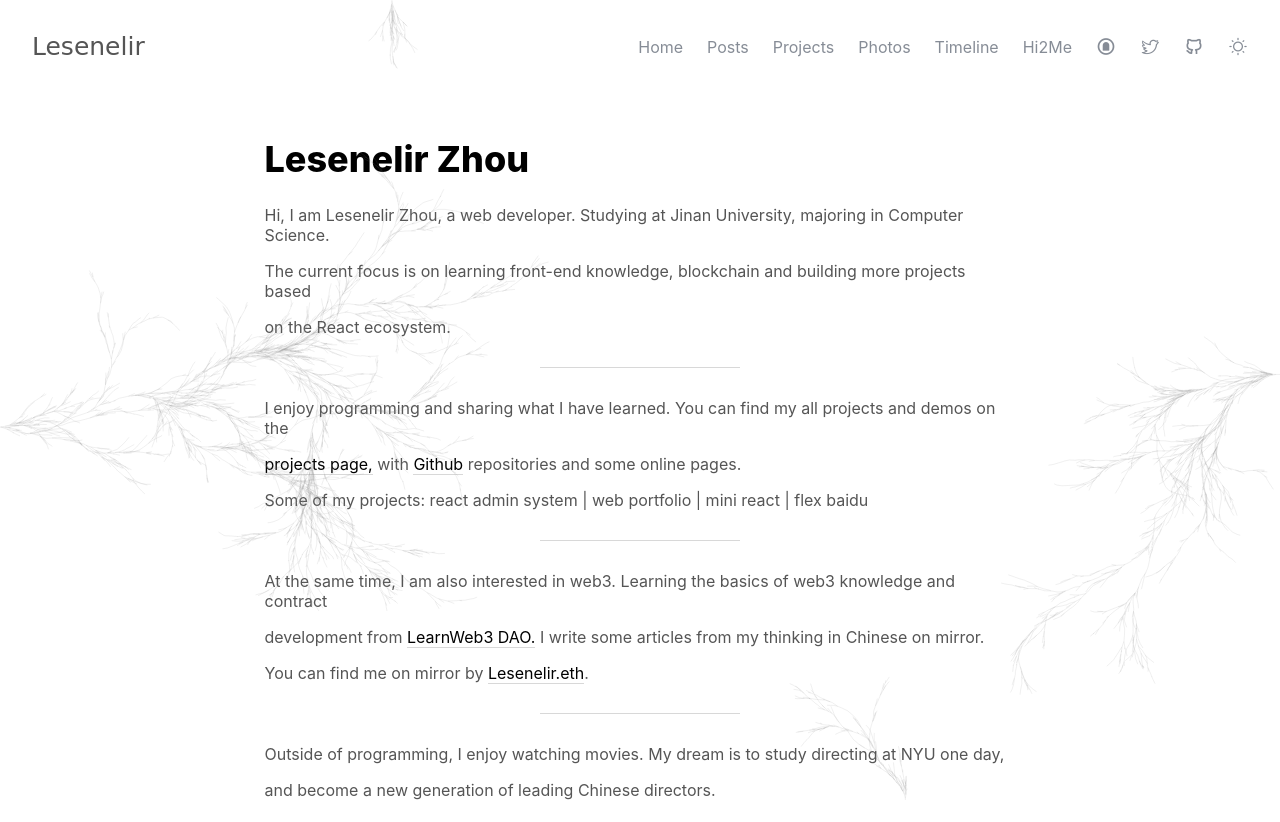
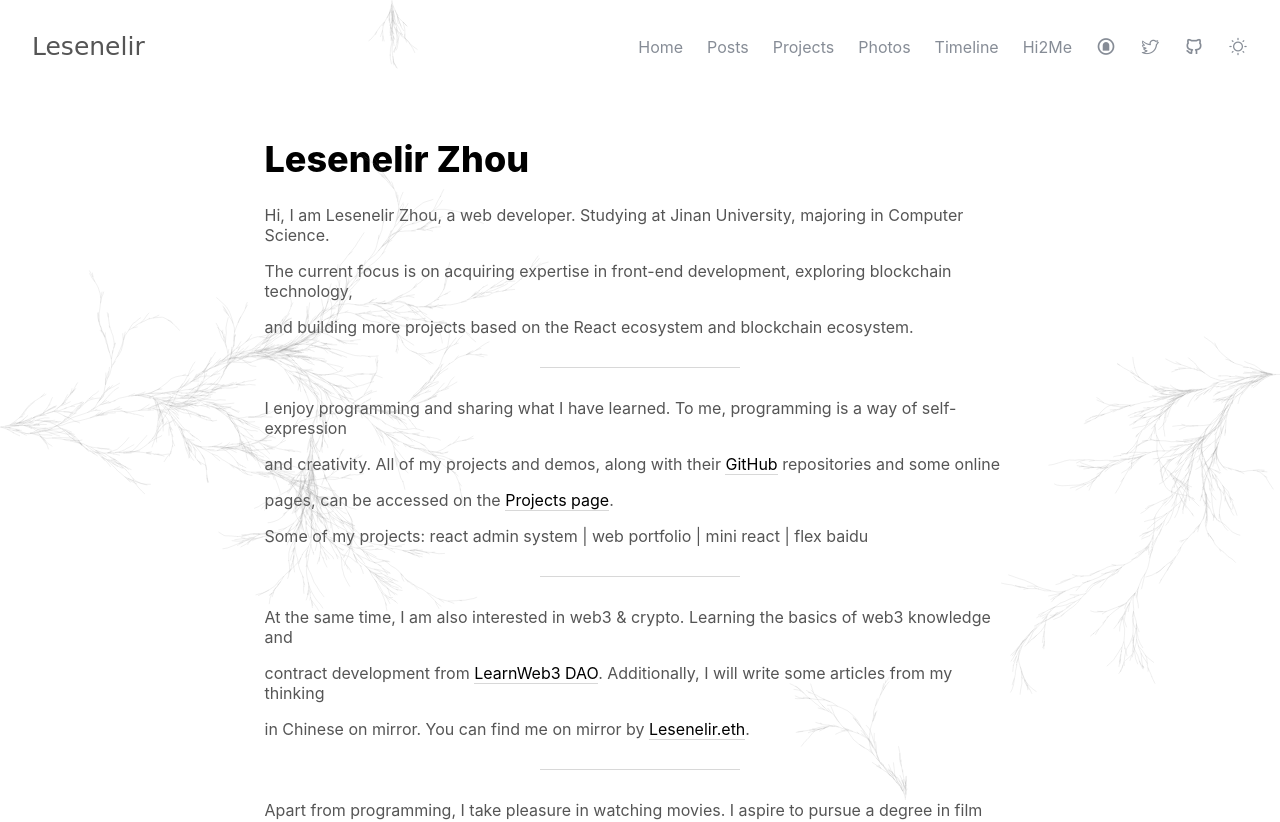
Before and after one commit to lesenelir/lesenelir.zz, a Next.js app: page / in a window 1280 px wide. Shown: the top 822 px of the page. Built offline with nearby package versions, Linux system fonts and the light colour scheme.

Commit message:
chore: update home docs

```diff
--- a/components/Home/home.tsx
+++ b/components/Home/home.tsx
@@ -13,14 +13,11 @@ function Home(): JSX.Element {
             Hi, I am Lesenelir Zhou, a web developer.{' '}
             Studying at Jinan University, majoring in Computer Science.
           </p>
-          {/*<p>*/}
-          {/*  The current focus is building more projects, based on the React ecosystem.*/}
-          {/*</p>*/}
           <p>
-            The current focus is on learning front-end knowledge, blockchain and building more projects based
+            The current focus is on acquiring expertise in front-end development, exploring blockchain technology,
           </p>
           <p>
-            on the React ecosystem.
+            and building more projects based on the React ecosystem and blockchain ecosystem.
           </p>
         </article>
         <Divider/>
@@ -28,21 +25,24 @@ function Home(): JSX.Element {
         <article>
           <p>
             I enjoy programming and sharing what I have learned. {' '}
-            You can find my all projects and demos on the {' '}
+            To me, programming is a way of self-expression
           </p>
           <p>
-            <a href={`/projects`} rel='noreferrer' className={styles.link}>
-              projects page,
-            </a>
-            {' '} with {' '}
+            and creativity. All of my projects and demos, along with their {' '}
             <a href='https://github.com/lesenelir'
                rel='noreferrer'
                target='_blank'
                className={styles.link}
             >
-              Github
+              GitHub
             </a>
-            {' '} repositories and some online pages.
+            {' '} repositories and some online
+          </p>
+          <p>
+            pages, can be accessed on the {' '}
+            <a href={`/projects`} rel='noreferrer' className={styles.link}>
+              Projects page
+            </a>.
           </p>
           <p>
             Some of my projects: react admin system | web portfolio | mini react | flex baidu
@@ -52,22 +52,22 @@ function Home(): JSX.Element {
 
         <article>
           <p>
-            At the same time, I am also interested in web3. Learning the basics of web3 knowledge and contract
+            At the same time, I am also interested in web3 & crypto. Learning the basics of web3 knowledge and
           </p>
           <p>
-            development from {' '}
+            contract development from {' '}
             <a
               href="https://learnweb3.io/"
               rel='noreferrer'
               target='_blank'
               className={styles.link}
             >
-              LearnWeb3 DAO.
-            </a>
-            {' '} I write some articles from my thinking in Chinese on mirror.
+              LearnWeb3 DAO
+            </a>.
+            {' '} Additionally, I will write some articles from my thinking
           </p>
           <p>
-            You can find me on mirror by {' '}
+            in Chinese on mirror. You can find me on mirror by {' '}
             <a
               href="https://mirror.xyz/lesenelir.eth"
               rel='noreferrer'
@@ -82,12 +82,12 @@ function Home(): JSX.Element {
 
         <article>
           <p>
-            Outside of programming, I enjoy watching movies.{' '}
-            {/*I hope to study directing at NYU one day.*/}
-            My dream is to study directing at NYU one day,
+            Apart from programming, I take pleasure in watching movies. I aspire to pursue a degree in film
+            {/*Outside of programming, I enjoy watching movies.{' '}*/}
+            {/*My dream is to study directing at New York*/}
           </p>
           <p>
-            and become a new generation of leading Chinese directors.
+            directing at New York University and become a director of the new generation in China.
           </p>
         </article>
         <Divider/>
```
